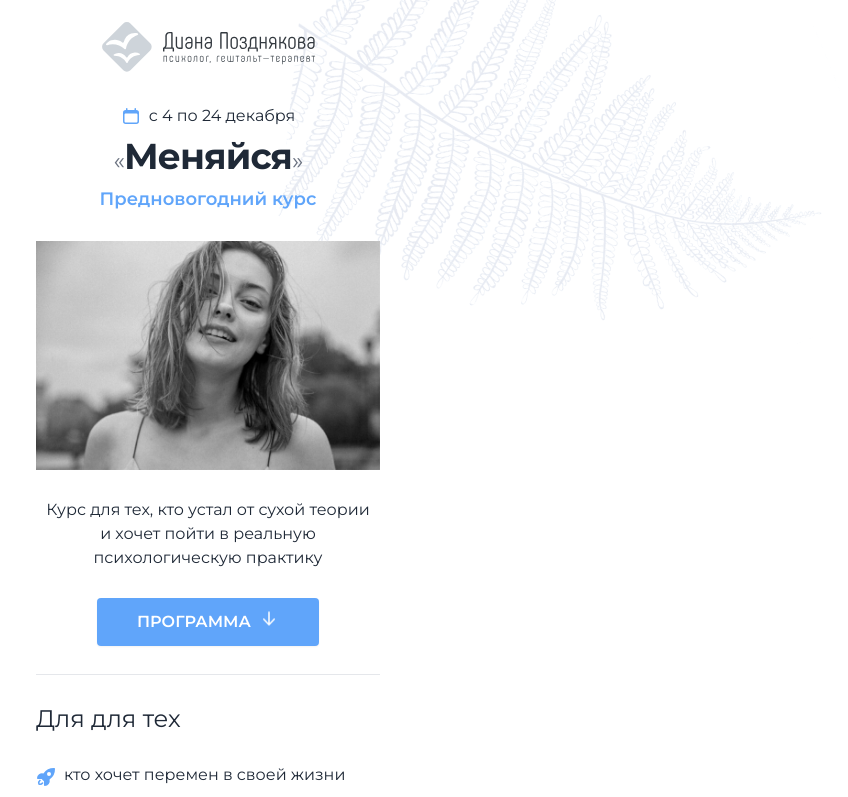
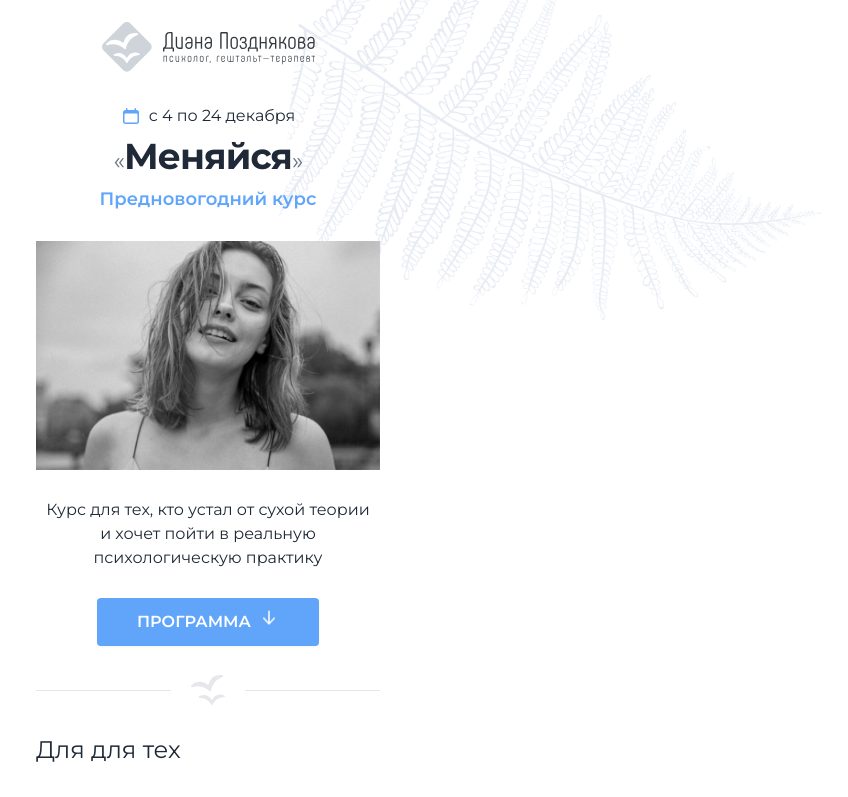
Before and after one commit to kiwired/di-pages, a Next.js app: page / in a window 1280 px wide. Shown: the top 797 px of the page, without its empty margins (432-1280 px from the left). Built offline with nearby package versions, Linux system fonts and the light colour scheme.

Commit message:
chore: update divider

```diff
--- a/app/ui/divider/index.tsx
+++ b/app/ui/divider/index.tsx
@@ -1,6 +1,14 @@
 
 export const Divider = () => {
 	return (
-		<hr className={'border-t border-gray-200'} />
+		<div className='relative flex items-center justify-center'>
+			<hr className={'absolute -z-10 w-full border-t border-gray-200'} />
+			<div className="bg-white px-5">
+				<svg width="34" height="32" viewBox="0 0 34 32" fill="none" xmlns="http://www.w3.org/2000/svg">
+					<path className='fill-gray-200' d="M19.2793 17.2916C19.6712 17.2328 19.9686 16.9298 20.0306 16.5512C21.0291 10.4571 25.2849 5.1057 31.5475 3.00767L31.5544 3.00536C31.8301 2.91313 32.0512 2.69539 32.1303 2.41556C32.2756 1.90135 31.9636 1.41047 31.485 1.29447C29.4914 0.811006 27.3421 0.864996 25.2533 1.56479C21.3329 2.87815 18.6115 6.13523 17.8021 9.90443C17.7486 10.1533 17.6091 10.3811 17.3924 10.5147C17.0499 10.7256 16.6241 10.6818 16.3336 10.429C13.4154 7.89054 9.26763 6.92013 5.33505 8.23757C3.25639 8.93395 1.51512 10.1768 0.217132 11.7527C-0.0176913 12.0378 -0.0724983 12.4401 0.104251 12.7644C0.313453 13.1482 0.763865 13.3207 1.16957 13.1845C1.17313 13.1833 1.1767 13.1821 1.18034 13.1809C7.43331 11.0861 14.0431 12.7853 18.5109 17.0335C18.7166 17.2291 18.9986 17.3337 19.2793 17.2916Z" />
+					<path className='fill-gray-200' d="M33.6573 21.8282C32.2761 21.0127 30.6561 20.5638 28.9344 20.6117C25.6926 20.7019 22.9081 22.5299 21.4483 25.1786C21.3287 25.3955 21.1032 25.533 20.8556 25.5398C20.608 25.5465 20.3758 25.4215 20.2443 25.2115C18.6395 22.6484 15.7579 20.9782 12.5163 21.0683C10.7946 21.1162 9.20204 21.6545 7.86833 22.5455C7.61041 22.7178 7.49768 23.0398 7.59177 23.3354C7.68586 23.6309 7.9642 23.8291 8.27426 23.8204C8.27723 23.8203 8.28012 23.8202 8.28309 23.8201C13.4453 23.6766 18.0087 26.4613 20.3804 30.667C20.5076 30.8926 20.7492 31.0293 21.0082 31.0223C21.2671 31.0152 21.5012 30.8656 21.6156 30.6332C23.7497 26.3018 28.1516 23.2676 33.314 23.124C33.317 23.1239 33.3199 23.1238 33.3228 23.1238C33.6331 23.1154 33.9002 22.9025 33.9778 22.602C34.0554 22.3014 33.9246 21.986 33.6573 21.8282Z" />
+				</svg>
+			</div>
+		</div>
 	)
 }
```
